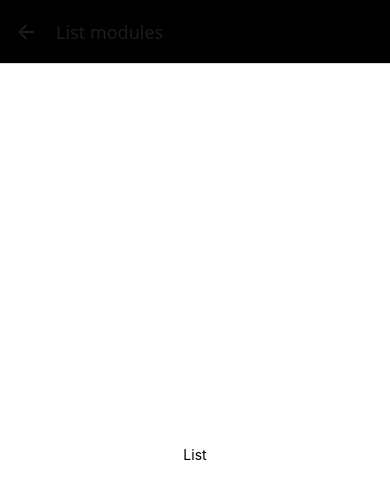
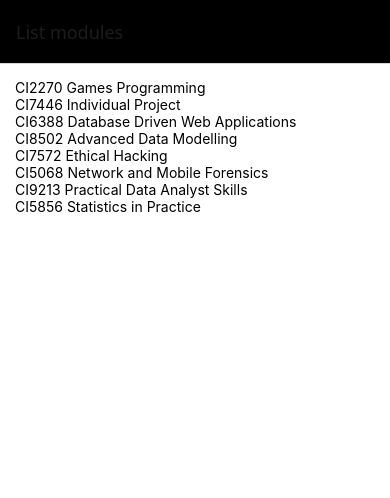
Before and after one commit to Yasiin-Adaw/crudler, a React Native app: screen /ModuleListScreen in a window 390 px wide. Shown: the top 498 px of the page. Built offline with nearby package versions, Linux system fonts and the light colour scheme.

Commit message:
Completed 3rd video (#5)

```diff
--- a/App.js
+++ b/App.js
@@ -15,7 +15,7 @@ export const App = () => {
   return (
     <NavigationContainer>
       <Stack.Navigator
-      initialRouteName='ModuleViewScreen'
+      initialRouteName='ModuleListScreen'
       screenOptions={{
         headerStyle: {backgroundColor: 'black'}
       }}
--- a/src/components/layout/Screen.js
+++ b/src/components/layout/Screen.js
@@ -17,10 +17,10 @@ const Screen = ({children}) => {
 
 const styles = StyleSheet.create({
   screen: {
+    padding: 15,
     flex: 1,
     backgroundColor: '#fff',
-    alignItems: 'center',
-    justifyContent: 'center',
+
   },
 });
 export default Screen;
--- a/src/components/screens/ModuleListScreen.js
+++ b/src/components/screens/ModuleListScreen.js
@@ -1,21 +1,50 @@
 
-import { StyleSheet, Text } from 'react-native';
+import {Pressable, ScrollView, StyleSheet, Text, View } from 'react-native';
 import Screen from '../layout/Screen';
+
+import initialModules from '../../data/modules.js';
 
 export const ModuleListScreen = () => {
   // Initialisations ----------------------
+  const modules = initialModules;
   // State ----------------------------
   // Handlers -----------------------
+  const handleSelect = () => alert('item selected');
   // View -----------------------------
   return (
     <Screen>
-      <Text>List</Text>
 
+        <ScrollView style={styles.container}>
+        {modules.map((module) => {
+        return (
+          <Pressable key={module.ModuleCode} onPress={handleSelect}>
+          <View >
+            <Text>
+              {module.ModuleCode} {module.ModuleName}
+
+            </Text>
+          </View>
+          </Pressable>
+        )
+
+
+      })}
+     </ScrollView>
     </Screen>
+
   );
 };
 
 const styles = StyleSheet.create({
+  container: {},
+  item: {
+    paddingVertical: 15,
+    borderTopWidth: 1,
+    borderColor: 'lightgray',
+  },
+  text: {
+    ontSize: 16,
+  },
 
 });
 export default ModuleListScreen;
--- a/src/components/screens/ModuleModifyScreen.js
+++ b/src/components/screens/ModuleModifyScreen.js
@@ -2,14 +2,14 @@
 import { StyleSheet, Text } from 'react-native';
 import Screen from '../layout/Screen';
 
-export const ModuleListScreen = () => {
+export const ModuleModifyScreen = () => {
   // Initialisations ----------------------
   // State ----------------------------
   // Handlers -----------------------
   // View -----------------------------
   return (
     <Screen>
-      <Text>List</Text>
+      <Text>Modify</Text>
 
     </Screen>
   );
@@ -18,4 +18,4 @@ export const ModuleListScreen = () => {
 const styles = StyleSheet.create({
 
 });
-export default ModuleListScreen;
+export default ModuleModifyScreen;
--- /dev/null
+++ b/src/data/modules.js
@@ -0,0 +1,76 @@
+const modules = [
+  {
+    ModuleID: 106778,
+    ModuleName: 'Games Programming',
+    ModuleCode: 'CI2270',
+    ModuleLevel: 4,
+    ModuleLeaderID: 1,
+    ModuleLeaderName: 'Graeme Jones',
+    ModuleImage: 'https://images.freeimages.com/images/small-previews/9b8/electronic-components-2-1242738.jpg',
+  },
+  {
+    ModuleID: 592225,
+    ModuleName: 'Individual Project',
+    ModuleCode: 'CI7446',
+    ModuleLevel: 7,
+    ModuleLeaderID: 2,
+    ModuleLeaderName: 'Graeme Jones',
+    ModuleImage: 'https://images.freeimages.com/images/small-previews/411/light-of-technology-1510575.jpg',
+  },
+  {
+    ModuleID: 329011,
+    ModuleName: 'Database Driven Web Applications',
+    ModuleCode: 'CI6388',
+    ModuleLevel: 6,
+    ModuleLeaderID: 3,
+    ModuleLeaderName: 'Graeme Jones',
+    ModuleImage: 'https://images.freeimages.com/images/small-previews/64b/vla-1-1315506.jpg',
+  },
+  {
+    ModuleID: 512346,
+    ModuleName: 'Advanced Data Modelling',
+    ModuleCode: 'CI8502',
+    ModuleLevel: 6,
+    ModuleLeaderID: 4,
+    ModuleLeaderName: 'Graeme Jones',
+    ModuleImage: 'https://images.freeimages.com/images/small-previews/293/cable-4-1243085.jpg',
+  },
+  {
+    ModuleID: 692345,
+    ModuleName: 'Ethical Hacking',
+    ModuleCode: 'CI7572',
+    ModuleLevel: 7,
+    ModuleLeaderID: 5,
+    ModuleLeaderName: 'Graeme Jones',
+    ModuleImage: 'https://images.freeimages.com/images/small-previews/fa1/cable-5-1243077.jpg',
+  },
+  {
+    ModuleID: 906072,
+    ModuleName: 'Network and Mobile Forensics',
+    ModuleCode: 'CI5068',
+    ModuleLevel: 7,
+    ModuleLeaderID: 6,
+    ModuleLeaderName: 'Graeme Jones',
+    ModuleImage: 'https://images.freeimages.com/images/small-previews/930/towertv-3-1423238.jpg',
+  },
+  {
+    ModuleID: 394428,
+    ModuleName: 'Practical Data Analyst Skills',
+    ModuleCode: 'CI9213',
+    ModuleLevel: 5,
+    ModuleLeaderID: 7,
+    ModuleLeaderName: 'Graeme Jones',
+    ModuleImage: 'https://images.freeimages.com/images/small-previews/cf5/cellphone-1313194.jpg',
+  },
+  {
+    ModuleID: 699951,
+    ModuleName: 'Statistics in Practice',
+    ModuleCode: 'CI5856',
+    ModuleLevel: 7,
+    ModuleLeaderID: 8,
+    ModuleLeaderName: 'Graeme Jones',
+    ModuleImage: 'https://images.freeimages.com/images/small-previews/4e8/sala-de-parto-03-1432033.jpg',
+  },
+];
+
+export default modules;
```
